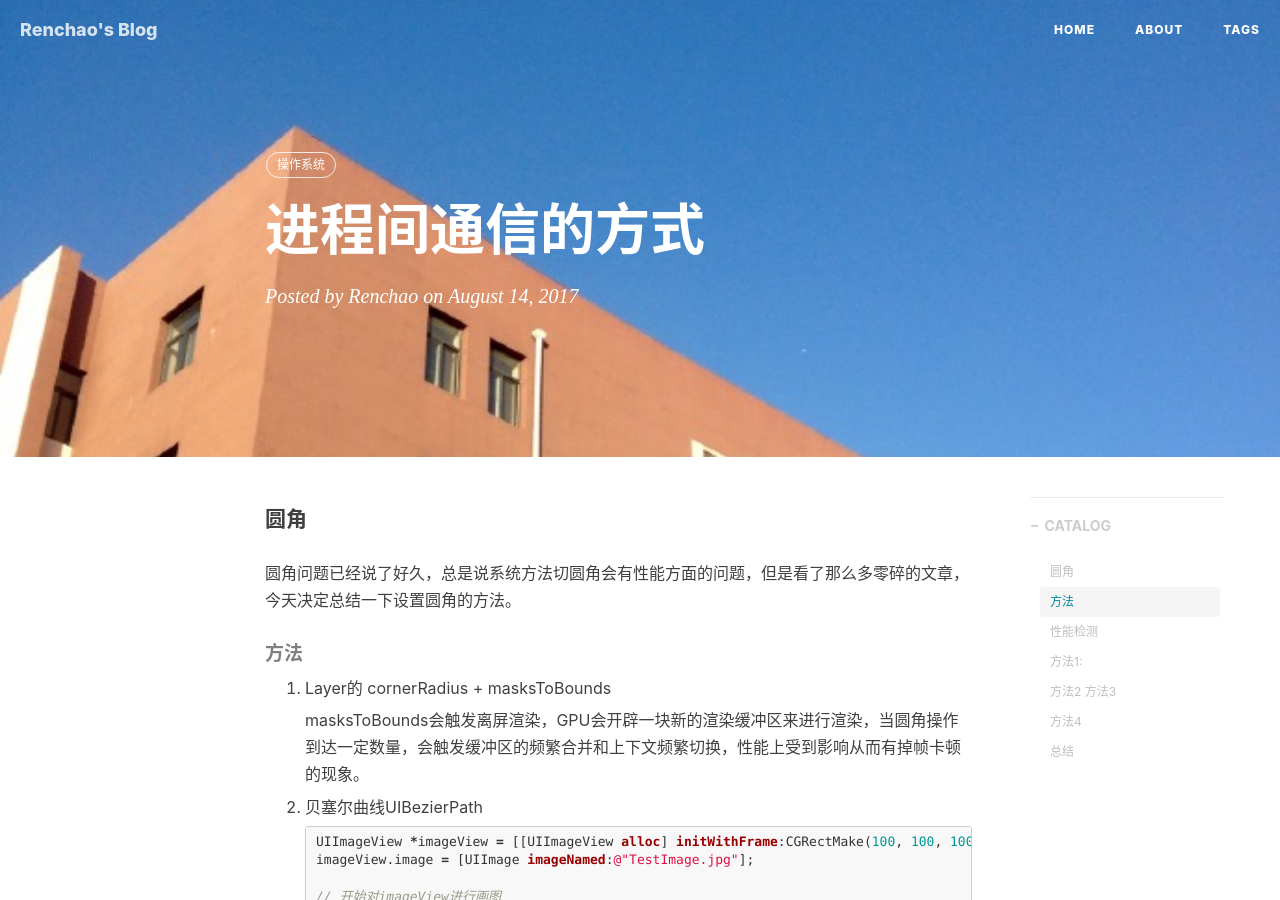
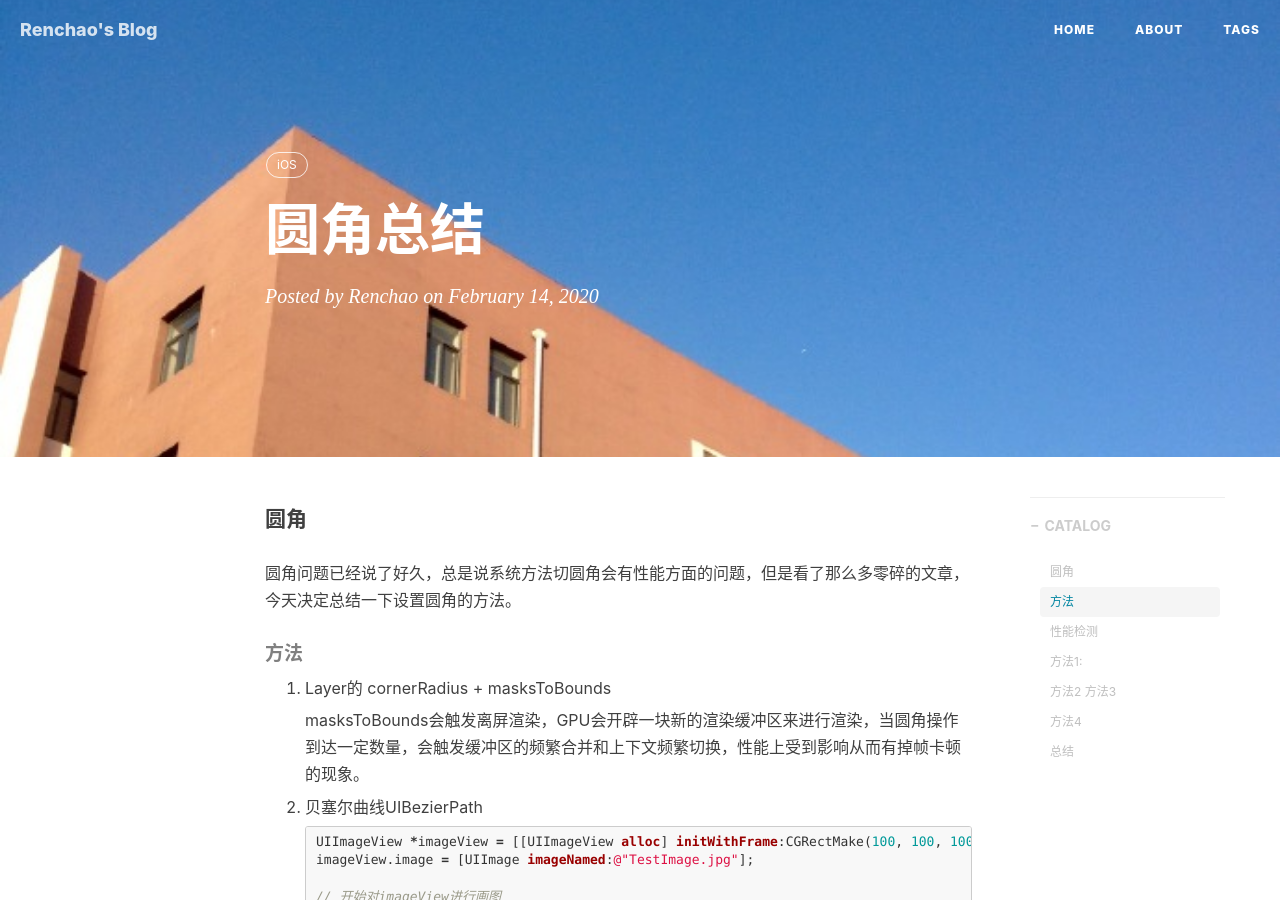
Before and after one commit to renchao0711/renchao0711.github.io, a Jekyll site: the page built from _posts/2020-02-06-圆角总结.md, in a window 1280 px wide and 900 px high. Built offline with Jekyll 4.4.1, drawn with Linux system fonts in a browser that asks for light colours; nearby versions of some CDN libraries; comment, search, counter and statistics services are not loaded; some of the changed text lies outside the part shown.

Commit message:
Update 2020-02-06-圆角总结.md

```diff
--- a/_posts/2020-02-06-圆角总结.md
+++ b/_posts/2020-02-06-圆角总结.md
@@ -1,13 +1,13 @@
 ---
 layout:     post
-title:      "进程间通信的方式"
+title:      "圆角总结"
 subtitle:   ""
-date:       2017-08-14 15:11:00
+date:       2020-02-14 15:11:00
 author:     "Renchao"
 header-img: "img/2017.05.07.jpg"
 catalog:    true
 tags:
-   - 操作系统
+   - iOS
 ---
 
 #### 圆角
```
